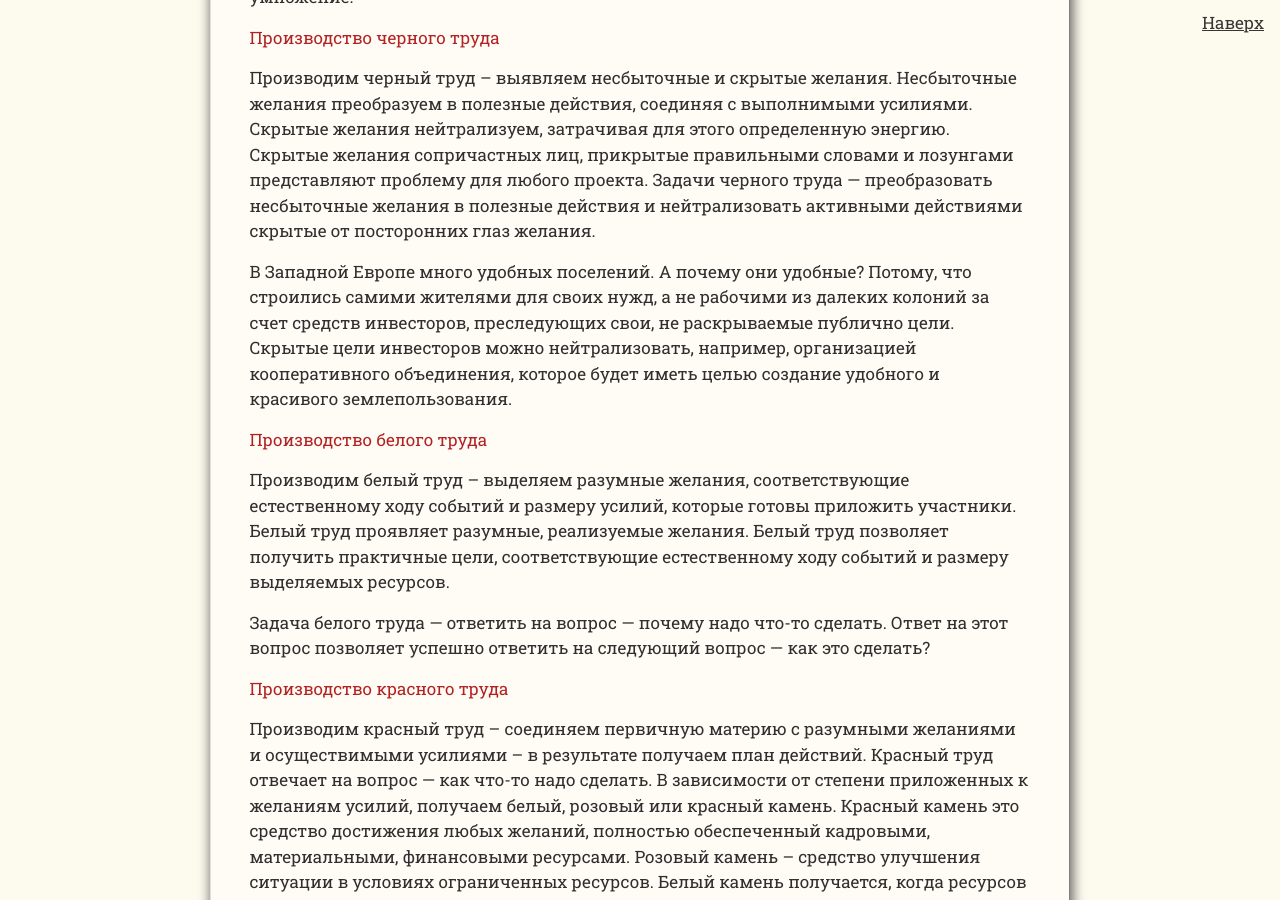
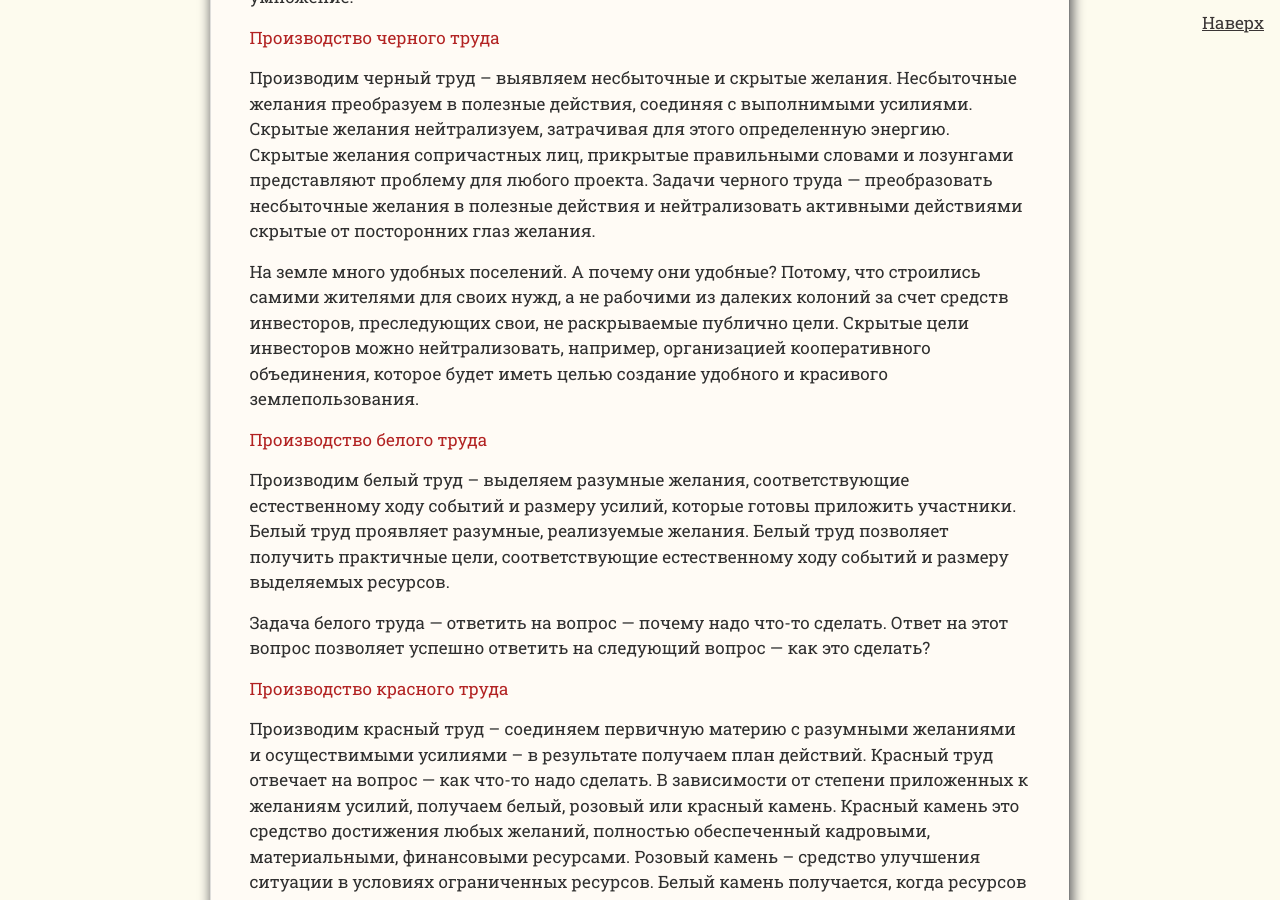
Before and after one commit to SergSi/land-use-art, a Jekyll site: the page built from _posts/2024-10-25-alchemy.md, in a window 1280 px wide and 900 px high, scrolled down 5872 px. Built offline with Jekyll 4.4.1, drawn with Linux system fonts in a browser that asks for light colours; some web fonts are replaced.

Commit message:
Update 2024-10-25-alchemy.md

```diff
--- a/_posts/2024-10-25-alchemy.md
+++ b/_posts/2024-10-25-alchemy.md
@@ -99,7 +99,7 @@ file-1="article/alch_symbol.jpg" caption-1="Основные алхимичес
 
 Производим черный труд – выявляем несбыточные и скрытые желания.  Несбыточные желания преобразуем в полезные действия, соединяя с выполнимыми усилиями. Скрытые желания нейтрализуем, затрачивая для этого определенную энергию. Скрытые желания сопричастных лиц, прикрытые правильными словами и лозунгами представляют проблему для любого проекта.  Задачи черного труда — преобразовать несбыточные желания в полезные действия и нейтрализовать активными действиями скрытые от посторонних глаз желания.
 
-В Западной Европе много удобных поселений. А почему они удобные? Потому, что строились самими жителями для своих нужд, а не рабочими из далеких колоний за счет средств инвесторов, преследующих свои, не раскрываемые публично цели. Скрытые цели инвесторов можно нейтрализовать, например, организацией кооперативного объединения, которое будет иметь целью создание удобного и красивого землепользования.
+На земле много удобных поселений. А почему они удобные? Потому, что строились самими жителями для своих нужд, а не рабочими из далеких колоний за счет средств инвесторов, преследующих свои, не раскрываемые публично цели. Скрытые цели инвесторов можно нейтрализовать, например, организацией кооперативного объединения, которое будет иметь целью создание удобного и красивого землепользования.
 
 **Производство белого труда**
 
```
